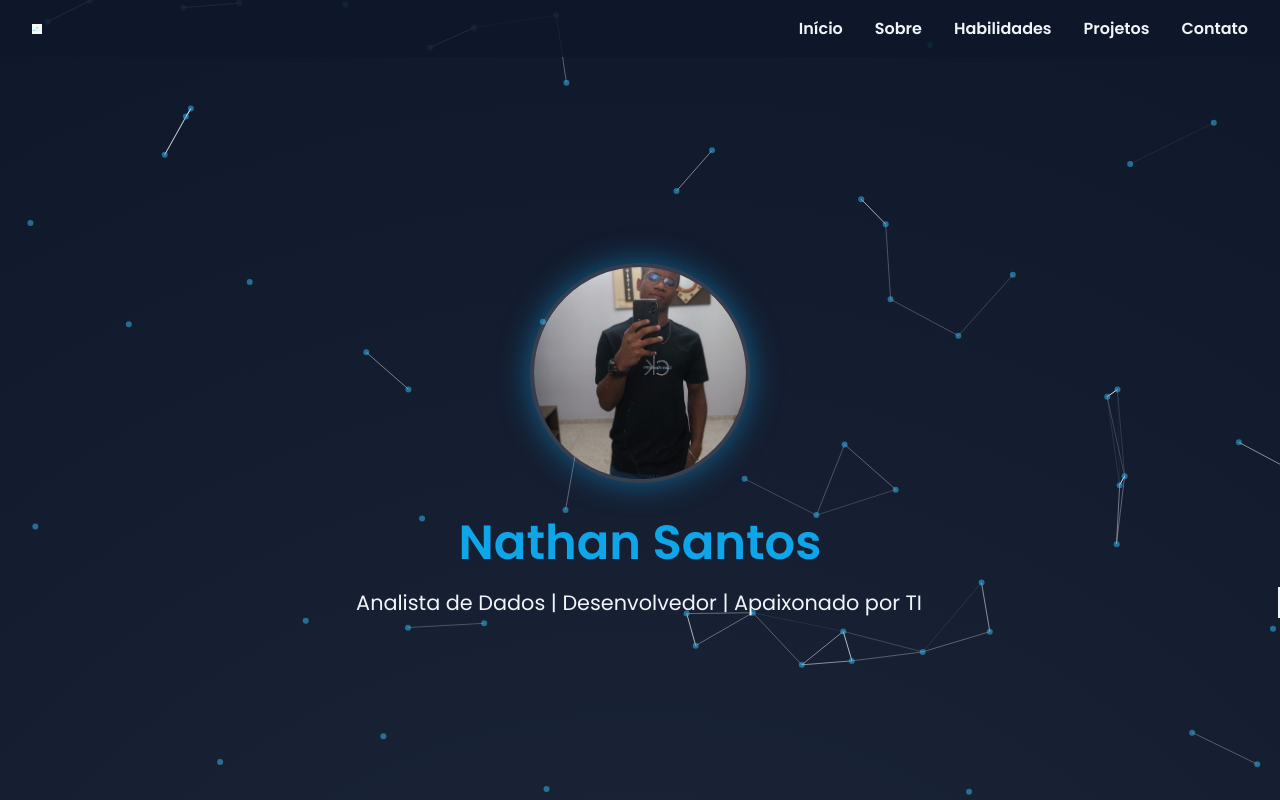
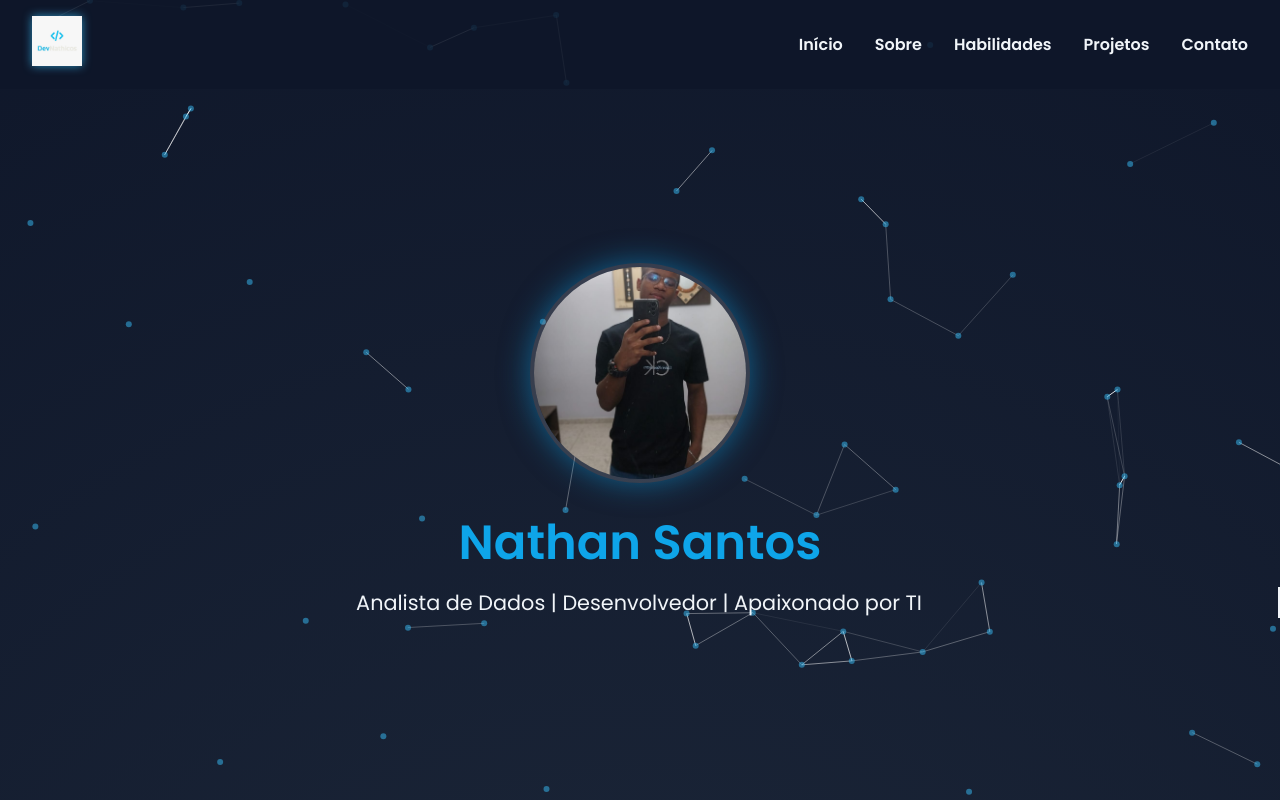
Before and after one commit to NathanpSantos/devnathicos.github.io, a plain HTML site: page index.html in a window 1280 px wide. Shown: the top 800 px of the page. Drawn offline with nearby package versions, Linux system fonts and the light colour scheme.

Commit message:
atualização de telas logo

```diff
--- a/styles.css
+++ b/styles.css
@@ -39,8 +39,10 @@ body {
 }
 
 .logo img {
-    width: 10px; /* ou ajuste como preferir */
+    width: 50px;  /* tamanho ideal, você pode ajustar para 40px, 60px... */
     height: auto;
+    object-fit: contain;
+    filter: drop-shadow(0 0 5px rgba(56, 189, 248, 0.7)); /* efeito glow opcional */
 }
 
 
```
